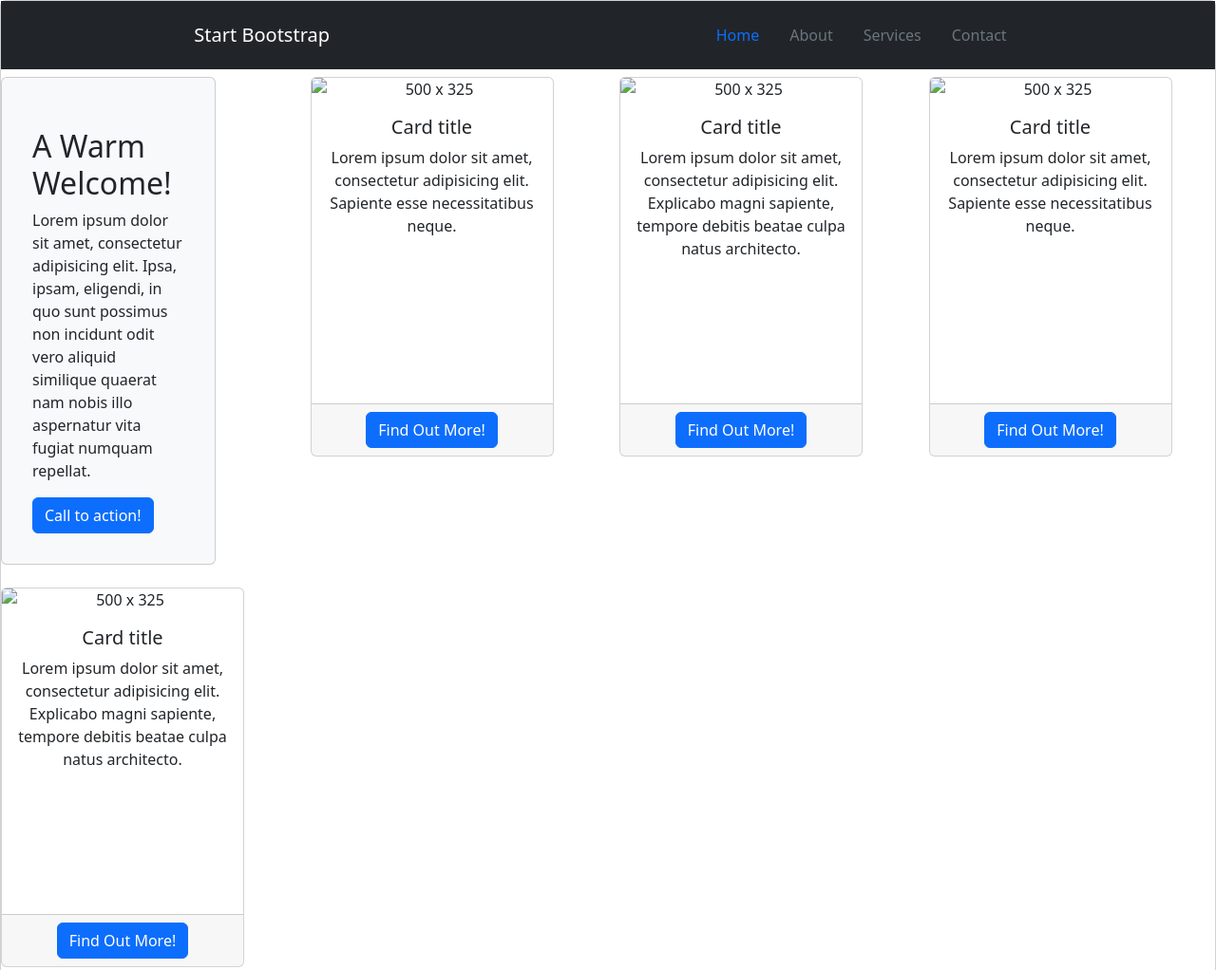
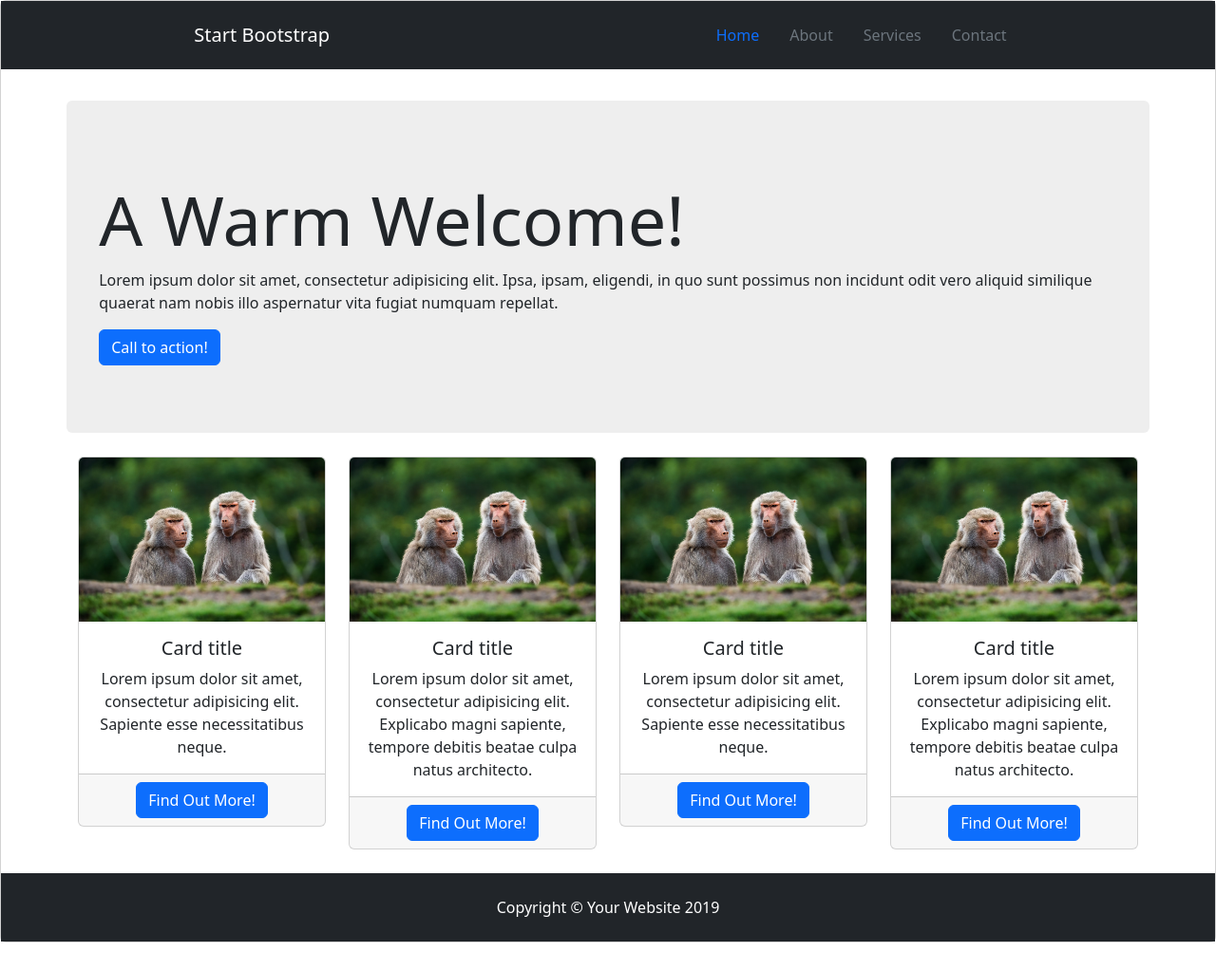
Before and after one commit to rkvrpl/bootstrap, a plain HTML site: page index.html in a window 1280 px wide. Shown: the top 1022 px of the page at 95% size. After the commit the page ends 993 px from the top, so only its background shows below. Drawn offline with nearby package versions, Linux system fonts and the light colour scheme.

Commit message:
did almost everything

```diff
--- a/index.html
+++ b/index.html
@@ -6,6 +6,28 @@
     <title>Bootstrap 5</title>
     <link href="https://cdn.jsdelivr.net/npm/bootstrap@5.2.1/dist/css/bootstrap.min.css" rel="stylesheet" integrity="sha384-iYQeCzEYFbKjA/T2uDLTpkwGzCiq6soy8tYaI1GyVh/UjpbCx/TYkiZhlZB6+fzT" crossorigin="anonymous">
     <link rel="stylesheet" href="styles/normalize.css">
+    <style>
+        *{
+            box-sizing: border-box;
+        }
+        body{
+            margin: 0;
+        }
+        header{
+            margin-bottom: 25px;
+        }
+        .col-12{
+            background-color: #eee;
+            min-height: 350px;
+            margin-bottom: 25px;
+            padding: 3%;
+        }
+        .promo{
+            min-height: 250px;
+            margin-bottom: 25px;
+        }
+
+    </style>
 </head>
 <body class="card" >
     <header>
@@ -27,25 +49,20 @@
     </ul>
     </nav>
     </header>
-    <main class="d-flex justify-content-center">
-        <div class="row row-cols-1 row-cols-md-4 g-4">
-
-
-            <div class="col-xs-12 col-sm-12">
-                <div class="card text-start w-75 p-3 bg-light" >
-                    <div class="card-body">
-                        <h1 class="card-title">A Warm Welcome!</h1>
-                        <p class="card-text">Lorem ipsum dolor sit amet, consectetur adipisicing elit. Ipsa, ipsam, eligendi, in quo sunt possimus non incidunt odit vero aliquid
-                        similique quaerat nam nobis illo aspernatur vita fugiat numquam repellat.</p>
+    <main>
+        <div class="container">
+            <div class="row">
+                <div class="col-12 rounded">
+                    <h1 class="card-title display-2">A Warm Welcome!</h1>
+                    <p class="card-text">Lorem ipsum dolor sit amet, consectetur adipisicing elit. Ipsa, ipsam, eligendi, in quo sunt possimus non incidunt odit vero aliquid similique quaerat nam nobis illo aspernatur vita fugiat numquam repellat.</p>
                     <a href="#" class="btn btn-primary">Call to action!</a>
                 </div>
             </div>
-            </div>
 
-
-            <div class="col">
-                <div class="card text-center mb-3" style="width: 16rem; height: 25rem;">
-                    <img src="#" class="card-img-top" alt="500 x 325">
+            <div class="promo row">
+                <div class="col-3">
+                    <div class="card text-center">
+                        <img src="assets/img/img.avif" class="card-img-top" alt="500 x 325">
                     <div class="card-body">
                         <h5 class="card-title">Card title</h5>
                         <p class="card-text">Lorem ipsum dolor sit amet, consectetur adipisicing elit. Sapiente esse necessitatibus neque.</p>
@@ -56,9 +73,9 @@
                     </div>
                 </div>
 
-            <div class="col">
-                <div class="card text-center mb-3" style="width: 16rem; height: 25rem;">
-                    <img src="#" class="card-img-top" alt="500 x 325">
+                <div class="col-3">
+                    <div class="card text-center">
+                        <img src="assets/img/img.avif" class="card-img-top" alt="500 x 325">
                     <div class="card-body">
                         <h5 class="card-title">Card title</h5>
                         <p class="card-text">Lorem ipsum dolor sit amet, consectetur adipisicing elit. Explicabo magni sapiente, tempore debitis beatae culpa natus architecto.</p>
@@ -69,9 +86,9 @@
                     </div>
                 </div>
 
-            <div class="col">
-                <div class="card text-center mb-3" style="width: 16rem; height: 25rem;">
-                    <img src="#" class="card-img-top" alt="500 x 325">
+                <div class="col-3">
+                    <div class="card text-center">
+                        <img src="assets/img/img.avif" class="card-img-top" alt="500 x 325">
                     <div class="card-body">
                         <h5 class="card-title">Card title</h5>
                         <p class="card-text">Lorem ipsum dolor sit amet, consectetur adipisicing elit. Sapiente esse necessitatibus neque.</p>
@@ -82,9 +99,9 @@
                     </div>
                 </div>
 
-            <div class="col">
-                <div class="card text-center mb-3" style="width: 16rem; height: 25rem;">
-                    <img src="#" class="card-img-top" alt="500 x 325">
+                <div class="col-3">
+                    <div class="card text-center">
+                        <img src="assets/img/img.avif" class="card-img-top" alt="500 x 325">
                     <div class="card-body">
                         <h5 class="card-title">Card title</h5>
                         <p class="card-text">Lorem ipsum dolor sit amet, consectetur adipisicing elit. Explicabo magni sapiente, tempore debitis beatae culpa natus architecto.</p>
@@ -95,6 +112,7 @@
                     </div>
                 </div>
             </div>
+        </div>
     </main>
     <footer>
         <div class="text-center p-4 bg-dark text-white" >Copyright © Your Website 2019</div>
```
Also changed, not shown: assets/img/img.avif (added). Lines whose indentation alone changed are shown as unchanged.
